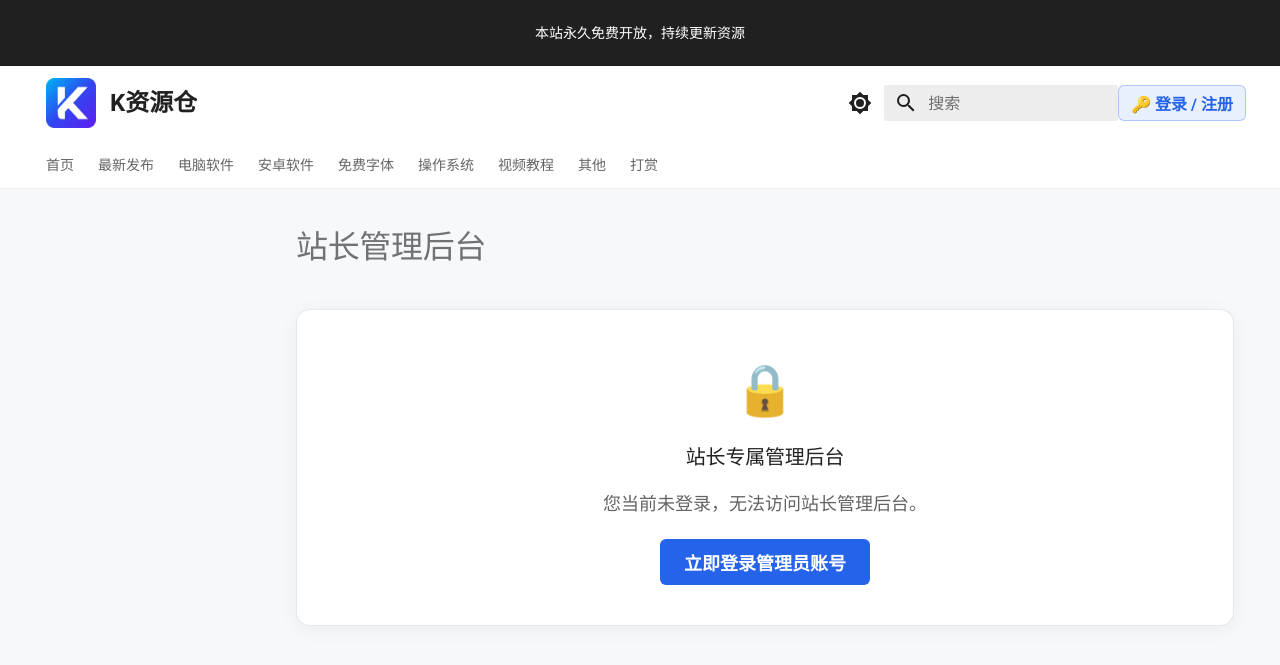
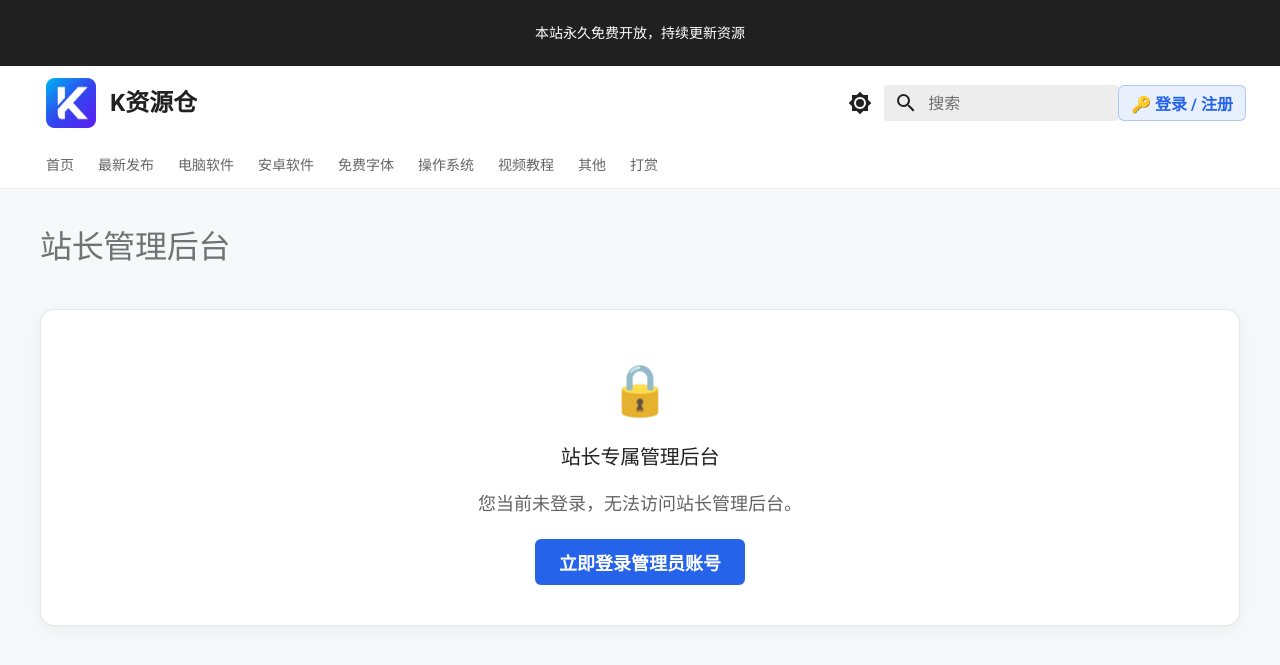
Before and after one commit to lovefruitmr64-tech/blog, an MkDocs documentation site: the page built from docs/admin/index.md, in a window 1280 px wide. Shown: the top 665 px of the page. Built offline with MkDocs 1.6.1 and Material for MkDocs 9.7.7, drawn with Linux system fonts in a browser that asks for light colours.

Commit message:
更新文章内容

```diff
--- a/docs/admin/index.md
+++ b/docs/admin/index.md
@@ -11,13 +12,22 @@ hide:
 </div>
 
 <style>
+/* 核心居中与自适应加宽：让管理后台水平居中，消除偏左现象 */
+.md-content__inner {
+  max-width: 1200px !important;
+  margin-left: auto !important;
+  margin-right: auto !important;
+}
 .kzyc-adm-card {
   background: var(--md-default-bg-color, #ffffff);
   border: 1px solid rgba(127, 127, 127, 0.18);
   border-radius: 14px;
   padding: 22px;
-  margin-top: 10px;
+  margin: 10px auto 30px auto !important;
   box-shadow: 0 4px 20px rgba(0,0,0,0.05);
+  width: 100%;
+  max-width: 1200px;
+  box-sizing: border-box;
 }
 .kzyc-adm-topbar {
   display: flex;
@@ -39,7 +49,7 @@ hide:
 }
 .kzyc-adm-tab {
   padding: 7px 14px;
-  font-size: 0.88rem;
+  font-size: 0.86rem;
   font-weight: 700;
   border-radius: 8px;
   border: none;
@@ -69,12 +79,12 @@ hide:
 .kzyc-adm-stat-num.warn { color: #ea580c; }
 .kzyc-adm-stat-label { font-size: 0.8rem; opacity: 0.7; }
 
+/* 表格自适应扩展与字体微调 */
 .kzyc-adm-table {
   width: 100%;
   border-collapse: collapse;
-  font-size: 0.8rem;
+  font-size: 0.78rem;
   margin-top: 10px;
-  table-layout: fixed;
 }
 .kzyc-adm-table th, .kzyc-adm-table td {
   padding: 8px 10px;
@@ -84,22 +94,31 @@ hide:
 }
 .kzyc-adm-table th { background: rgba(127, 127, 127, 0.06); font-weight: 700; font-size: 0.78rem; }
 
+/* 关键防折行类 */
+.kzyc-nowrap {
+  white-space: nowrap !important;
+}
+
 .kzyc-cell-truncate {
   overflow: hidden;
   text-overflow: ellipsis;
   white-space: nowrap;
   display: block;
+  max-width: 380px;
 }
 
 .kzyc-adm-btn {
-  padding: 5px 11px;
-  font-size: 0.78rem;
+  padding: 4px 10px;
+  font-size: 0.75rem;
   font-weight: 600;
   border-radius: 6px;
   border: none;
   cursor: pointer;
   transition: all 0.15s;
   white-space: nowrap;
+  display: inline-flex;
+  align-items: center;
+  justify-content: center;
 }
 .kzyc-adm-btn.primary { background: #2563eb; color: #fff !important; }
 .kzyc-adm-btn.success { background: #16a34a; color: #fff !important; }
@@ -447,23 +466,23 @@ hide:
         <table class="kzyc-adm-table">
           <thead>
             <tr>
-              <th style="width: 140px;">标识 Key</th>
-              <th style="width: 220px;">软件标题</th>
+              <th class="kzyc-nowrap" style="width: 140px;">标识 Key</th>
+              <th class="kzyc-nowrap" style="width: 220px;">软件标题</th>
               <th>网盘链接配置 (单行截断，编辑查看全部)</th>
-              <th style="width: 80px;">解压密码</th>
-              <th style="width: 90px;">下载权限</th>
-              <th style="width: 110px;">操作</th>
+              <th class="kzyc-nowrap" style="width: 90px;">解压密码</th>
+              <th class="kzyc-nowrap" style="width: 105px;">下载权限</th>
+              <th class="kzyc-nowrap" style="width: 110px;">操作</th>
             </tr>
           </thead>
           <tbody>
             ${pageItems.length === 0 ? '<tr><td colspan="6" style="text-align: center; opacity: 0.5; padding: 20px;">暂无匹配资源</td></tr>' : pageItems.map(r => `
               <tr>
-                <td><code class="kzyc-cell-truncate" title="${escapeHTML(r.resource_key)}">${escapeHTML(r.resource_key)}</code></td>
-                <td><strong class="kzyc-cell-truncate" title="${escapeHTML(r.title)}">${escapeHTML(r.title)}</strong></td>
+                <td class="kzyc-nowrap"><code class="kzyc-cell-truncate" style="max-width: 130px;" title="${escapeHTML(r.resource_key)}">${escapeHTML(r.resource_key)}</code></td>
+                <td><strong class="kzyc-cell-truncate" style="max-width: 200px;" title="${escapeHTML(r.title)}">${escapeHTML(r.title)}</strong></td>
                 <td><span class="kzyc-cell-truncate" style="opacity: 0.8;" title="${escapeHTML(r.download_url)}">${escapeHTML(r.download_url)}</span></td>
-                <td><span style="background: rgba(234, 88, 12, 0.1); color: #ea580c; padding: 1px 5px; border-radius: 4px; font-size: 0.75rem;">${escapeHTML(r.unzip_pwd || '无')}</span></td>
-                <td>${r.is_vip_only === 1 ? '<span style="color: #ea580c; font-weight: 700; background: rgba(234,88,12,0.1); padding: 1px 6px; border-radius: 4px;">🔒 会员专享</span>' : '<span style="opacity: 0.7;">🌐 公开</span>'}</td>
-                <td>
+                <td class="kzyc-nowrap"><span style="background: rgba(234, 88, 12, 0.1); color: #ea580c; padding: 2px 6px; border-radius: 4px; font-size: 0.74rem; font-weight: 600; white-space: nowrap;">${escapeHTML(r.unzip_pwd || '无')}</span></td>
+                <td class="kzyc-nowrap">${r.is_vip_only === 1 ? '<span style="color: #ea580c; font-weight: 700; background: rgba(234,88,12,0.1); padding: 2px 6px; border-radius: 4px; white-space: nowrap;">🔒 会员专享</span>' : '<span style="opacity: 0.7; white-space: nowrap;">🌐 公开</span>'}</td>
+                <td class="kzyc-nowrap">
                   <button class="kzyc-adm-btn primary" data-key="${escapeHTML(r.resource_key)}" data-title="${escapeHTML(r.title)}" data-url="${escapeHTML(r.download_url)}" data-pwd="${escapeHTML(r.unzip_pwd || '')}" data-vip="${r.is_vip_only || 0}" onclick="handleEditResource(this)">编辑</button>
                   <button class="kzyc-adm-btn danger" onclick="deleteResource('${escapeHTML(r.resource_key)}')">删除</button>
                 </td>
@@ -729,21 +748,26 @@ hide:
         <table class="kzyc-adm-table">
           <thead>
             <tr>
-              <th style="width: 60px;">UID</th>
-              <th style="width: 160px;">用户名</th>
+              <th class="kzyc-nowrap" style="width: 60px;">UID</th>
+              <th class="kzyc-nowrap" style="width: 150px;">用户名</th>
               <th>邮箱</th>
-              <th style="width: 120px;">身份角色</th>
-              <th style="width: 120px;">会员到期时间</th>
-              <th style="width: 130px;">注册时间</th>
-              <th style="width: 110px;">管理操作</th>
+              <th class="kzyc-nowrap" style="width: 120px;">身份角色</th>
+              <th class="kzyc-nowrap" style="width: 115px;">会员到期时间</th>
+              <th class="kzyc-nowrap" style="width: 130px;">注册时间</th>
+              <th class="kzyc-nowrap" style="width: 110px;">管理操作</th>
             </tr>
           </thead>
           <tbody>
             ${pageItems.length === 0 ? '<tr><td colspan="7" style="text-align: center; opacity: 0.5; padding: 20px;">暂无匹配用户</td></tr>' : pageItems.map(u => {
-              let roleBadge = '<span style="color: #2563eb; background: rgba(37,99,235,0.1); padding: 2px 6px; border-radius: 4px;">普通用户</span>';
-              if (u.role === 'admin') roleBadge = '<span style="color: #ea580c; font-weight: 700; background: rgba(234,88,12,0.1); padding: 2px 6px; border-radius: 4px;">👑 站长</span>';
-              if (u.role === 'svip') roleBadge = '<span style="color: #c026d3; font-weight: 700; background: rgba(217,70,239,0.1); padding: 2px 6px; border-radius: 4px;">👑 超级会员</span>';
-              if (u.role === 'vip') roleBadge = '<span style="color: #2563eb; font-weight: 700; background: rgba(37,99,235,0.15); padding: 2px 6px; border-radius: 4px;">💎 标准会员</span>';
+              let roleBadge = '<span style="color: #2563eb; background: rgba(37,99,235,0.1); padding: 2px 6px; border-radius: 4px; white-space: nowrap;">普通用户</span>';
+              const rLower = String(u.role || "").toLowerCase();
+              if (rLower.includes('admin') || rLower.includes('站长') || rLower.includes('管理')) {
+                roleBadge = '<span style="color: #ea580c; font-weight: 700; background: rgba(234,88,12,0.1); padding: 2px 6px; border-radius: 4px; white-space: nowrap;">👑 站长</span>';
+              } else if (rLower.includes('svip') || rLower.includes('超级')) {
+                roleBadge = '<span style="color: #c026d3; font-weight: 700; background: rgba(217,70,239,0.1); padding: 2px 6px; border-radius: 4px; white-space: nowrap;">👑 超级会员</span>';
+              } else if (rLower.includes('vip') || rLower.includes('标准')) {
+                roleBadge = '<span style="color: #2563eb; font-weight: 700; background: rgba(37,99,235,0.15); padding: 2px 6px; border-radius: 4px; white-space: nowrap;">💎 标准会员</span>';
+              }
 
               let expireText = '--';
               if (u.vip_expire_at) {
@@ -753,13 +777,13 @@ hide:
 
               return `
                 <tr>
-                  <td>#${u.id}</td>
-                  <td><strong class="kzyc-cell-truncate" title="${escapeHTML(u.username)}">${escapeHTML(u.username)}</strong></td>
+                  <td class="kzyc-nowrap">#${u.id}</td>
+                  <td><strong class="kzyc-cell-truncate" style="max-width: 140px;" title="${escapeHTML(u.username)}">${escapeHTML(u.username)}</strong></td>
                   <td><span class="kzyc-cell-truncate" title="${escapeHTML(u.email)}">${escapeHTML(u.email)}</span></td>
-                  <td>${roleBadge}</td>
-                  <td style="font-size: 0.76rem;">${expireText}</td>
-                  <td style="font-size: 0.74rem; opacity: 0.6;">${u.created_at ? u.created_at.slice(0, 16) : '--'}</td>
-                  <td>
+                  <td class="kzyc-nowrap">${roleBadge}</td>
+                  <td class="kzyc-nowrap" style="font-size: 0.76rem;">${expireText}</td>
+                  <td class="kzyc-nowrap" style="font-size: 0.74rem; opacity: 0.6;">${u.created_at ? u.created_at.slice(0, 16) : '--'}</td>
+                  <td class="kzyc-nowrap">
                     <button class="kzyc-adm-btn primary" data-id="${u.id}" data-name="${escapeHTML(u.username)}" data-email="${escapeHTML(u.email)}" data-role="${u.role}" data-expire="${u.vip_expire_at || ''}" onclick="handleEditUser(this)">编辑</button>
                     <button class="kzyc-adm-btn danger" onclick="handleDeleteUser(${u.id}, '${escapeHTML(u.username)}')">删除</button>
                   </td>
@@ -774,19 +798,32 @@ hide:
         ${renderPaginationHTML(userCurrentPage, filteredUsers.length, USER_PAGE_SIZE, "gotoUserPage")}
       </div>
 
+      <!-- 已注销账号表格：支持一键恢复账号与彻底删除记录 -->
       <div style="margin-top: 24px;">
-        <span style="font-weight: 700; font-size: 0.88rem; color: #ef4444;">⚠️ 已注销账号（1年冷静期拦截）(${allDeletedAccounts.length})</span>
-        <div style="overflow-x: auto; margin-top: 6px;">
+        <div style="display: flex; align-items: center; justify-content: space-between; margin-bottom: 6px;">
+          <span style="font-weight: 700; font-size: 0.88rem; color: #ef4444;">⚠️ 已注销账号列表与拦截管控 (${allDeletedAccounts.length})</span>
+          <span style="font-size: 0.74rem; opacity: 0.6;">注销期内禁止注册，可通过下方按钮直接恢复或删除</span>
+        </div>
+        <div style="overflow-x: auto;">
           <table class="kzyc-adm-table">
             <thead>
-              <tr><th>原用户名</th><th>原注册邮箱</th><th>注销时间</th></tr>
+              <tr>
+                <th class="kzyc-nowrap" style="width: 140px;">原用户名</th>
+                <th>原注册邮箱</th>
+                <th class="kzyc-nowrap" style="width: 150px;">注销时间</th>
+                <th class="kzyc-nowrap" style="width: 150px;">管理操作</th>
+              </tr>
             </thead>
             <tbody>
-              ${allDeletedAccounts.length === 0 ? '<tr><td colspan="3" style="opacity: 0.5; text-align: center; padding: 12px;">暂无注销记录</td></tr>' : allDeletedAccounts.map(d => `
+              ${allDeletedAccounts.length === 0 ? '<tr><td colspan="4" style="opacity: 0.5; text-align: center; padding: 12px;">暂无注销记录</td></tr>' : allDeletedAccounts.map(d => `
                 <tr>
-                  <td>${escapeHTML(d.username)}</td>
-                  <td>${escapeHTML(d.email)}</td>
-                  <td style="font-size: 0.76rem; color: #ef4444;">${d.deleted_at}</td>
+                  <td class="kzyc-nowrap"><strong>${escapeHTML(d.username)}</strong></td>
+                  <td><span class="kzyc-cell-truncate" title="${escapeHTML(d.email)}">${escapeHTML(d.email)}</span></td>
+                  <td class="kzyc-nowrap" style="font-size: 0.76rem; color: #ef4444;">${d.deleted_at}</td>
+                  <td class="kzyc-nowrap">
+                    <button class="kzyc-adm-btn success" onclick="handleRestoreDeleted('${escapeHTML(d.email)}', '${escapeHTML(d.username)}')">恢复账号</button>
+                    <button class="kzyc-adm-btn danger" onclick="handleDeleteDeleted('${escapeHTML(d.email)}', '${escapeHTML(d.username)}')">彻底删除</button>
+                  </td>
                 </tr>
               `).join('')}
             </tbody>
@@ -910,18 +947,26 @@ hide:
       <div style="overflow-x: auto;">
         <table class="kzyc-adm-table">
           <thead>
-            <tr><th style="width: 50px;">ID</th><th style="width: 140px;">文章路径</th><th style="width: 100px;">发布用户</th><th>评论内容</th><th style="width: 80px;">状态</th><th style="width: 120px;">发布时间</th><th style="width: 110px;">操作</th></tr>
+            <tr>
+              <th class="kzyc-nowrap" style="width: 50px;">ID</th>
+              <th style="width: 150px;">文章路径</th>
+              <th class="kzyc-nowrap" style="width: 100px;">发布用户</th>
+              <th>评论内容</th>
+              <th class="kzyc-nowrap" style="width: 80px;">状态</th>
+              <th class="kzyc-nowrap" style="width: 120px;">发布时间</th>
+              <th class="kzyc-nowrap" style="width: 110px;">操作</th>
+            </tr>
           </thead>
           <tbody>
             ${list.map(c => `
               <tr>
-                <td>#${c.id}</td>
-                <td><span class="kzyc-cell-truncate" title="${escapeHTML(c.post_path)}">${escapeHTML(c.post_path)}</span></td>
-                <td><strong class="kzyc-cell-truncate" title="${escapeHTML(c.username)}">${escapeHTML(c.username)}</strong></td>
+                <td class="kzyc-nowrap">#${c.id}</td>
+                <td><span class="kzyc-cell-truncate" style="max-width: 140px;" title="${escapeHTML(c.post_path)}">${escapeHTML(c.post_path)}</span></td>
+                <td class="kzyc-nowrap"><strong class="kzyc-cell-truncate" style="max-width: 90px;" title="${escapeHTML(c.username)}">${escapeHTML(c.username)}</strong></td>
                 <td><span class="kzyc-cell-truncate" title="${escapeHTML(c.content)}">${escapeHTML(c.content)}</span></td>
-                <td>${c.status === 'pending' ? '<span style="color: #ea580c; font-weight: 700;">待审核</span>' : '<span style="color: #16a34a;">已通过</span>'}</td>
-                <td style="font-size: 0.74rem; opacity: 0.6;">${c.created_at.slice(0, 16)}</td>
-                <td>
+                <td class="kzyc-nowrap">${c.status === 'pending' ? '<span style="color: #ea580c; font-weight: 700; white-space: nowrap;">待审核</span>' : '<span style="color: #16a34a; white-space: nowrap;">已通过</span>'}</td>
+                <td class="kzyc-nowrap" style="font-size: 0.74rem; opacity: 0.6;">${c.created_at.slice(0, 16)}</td>
+                <td class="kzyc-nowrap">
                   ${c.status === 'pending' ? `<button class="kzyc-adm-btn success" onclick="moderateComment(${c.id}, 'approved')">通过</button>` : `<button class="kzyc-adm-btn warn" onclick="moderateComment(${c.id}, 'pending')">待审</button>`}
                   <button class="kzyc-adm-btn danger" onclick="deleteComment(${c.id})">删除</button>
                 </td>
--- a/docs/js/auth.js
+++ b/docs/js/auth.js
@@ -49,7 +49,7 @@
     }
   }
 
-  // 动态注入圆形头像按钮与鼠标悬浮弹窗样式（完美兼容明亮模式与暗黑模式）
+  // 动态注入圆形头像按钮与悬浮弹窗样式（不折行、自适应加宽、精致小字体、完美适配明暗模式）
   function injectAvatarStyles() {
     if (document.getElementById("kzyc-avatar-popover-styles")) return;
     const styleEl = document.createElement("style");
@@ -101,16 +101,17 @@
         border-color: rgba(165, 180, 252, 0.75);
         box-shadow: 0 0 10px rgba(165, 180, 252, 0.3);
       }
-      /* 鼠标悬浮下拉弹出框 */
+      /* 鼠标悬浮下拉弹出框（自动加宽、完全不折行、精致阴影） */
       .kzyc-header-popover {
         position: absolute;
         top: 100%;
         right: 0;
         margin-top: 10px;
         z-index: 9999;
-        min-width: 205px;
-        padding: 12px 14px;
-        border-radius: 12px;
+        width: max-content;
+        min-width: 175px;
+        padding: 10px 14px;
+        border-radius: 10px;
         box-sizing: border-box;
         background: #ffffff;
         border: 1px solid #e2e8f0;
@@ -122,6 +123,7 @@
         transform: translateY(6px);
         transition: opacity 0.2s ease, transform 0.2s ease, visibility 0.2s;
         text-align: left;
+        white-space: nowrap;
       }
       .kzyc-header-popover::before {
         content: "";
@@ -147,20 +149,18 @@
         display: flex;
         align-items: center;
         justify-content: space-between;
-        gap: 8px;
-        margin-bottom: 6px;
+        gap: 12px;
+        margin-bottom: 5px;
+        white-space: nowrap;
       }
       .kzyc-popover-name {
         font-weight: 700;
-        font-size: 0.95rem;
-        max-width: 110px;
-        overflow: hidden;
-        text-overflow: ellipsis;
+        font-size: 0.85rem;
         white-space: nowrap;
       }
       .kzyc-popover-badge {
-        font-size: 0.72rem;
-        padding: 2px 7px;
+        font-size: 0.68rem;
+        padding: 1.5px 6px;
         border-radius: 9999px;
         font-weight: 600;
         white-space: nowrap;
@@ -213,13 +213,17 @@
       .kzyc-popover-expire {
         display: flex;
         align-items: center;
-        font-size: 0.76rem;
-        padding-top: 8px;
-        margin-top: 4px;
+        justify-content: space-between;
+        gap: 8px;
+        font-size: 0.72rem;
+        padding-top: 6px;
+        margin-top: 3px;
         border-top: 1px dashed rgba(148, 163, 184, 0.28);
+        white-space: nowrap;
       }
       .kzyc-popover-expire-label {
         color: #64748b;
+        white-space: nowrap;
       }
       [data-md-color-scheme="slate"] .kzyc-popover-expire-label {
         color: #94a3b8;
@@ -227,17 +231,19 @@
       .kzyc-popover-expire-val {
         color: #ea580c;
         font-weight: 600;
+        white-space: nowrap;
       }
       [data-md-color-scheme="slate"] .kzyc-popover-expire-val {
         color: #fb923c;
       }
       .kzyc-popover-footer-tip {
-        font-size: 0.7rem;
+        font-size: 0.65rem;
         color: #94a3b8;
         text-align: center;
-        margin-top: 8px;
-        padding-top: 6px;
+        margin-top: 6px;
+        padding-top: 5px;
         border-top: 1px solid rgba(148, 163, 184, 0.15);
+        white-space: nowrap;
       }
     `;
     document.head.appendChild(styleEl);
```
Also changed, not shown: other parts of docs/admin/index.md (+41 -2 lines).
